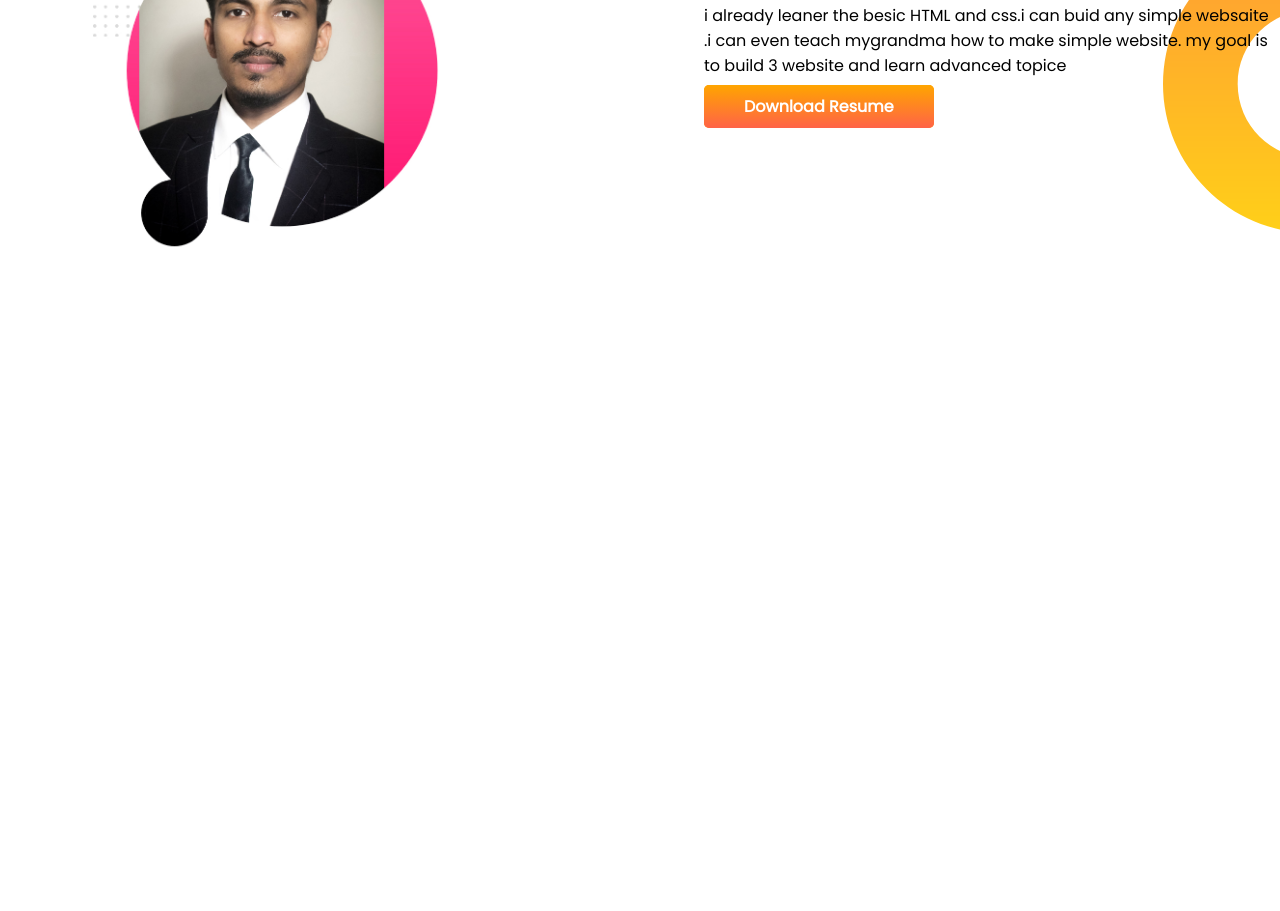
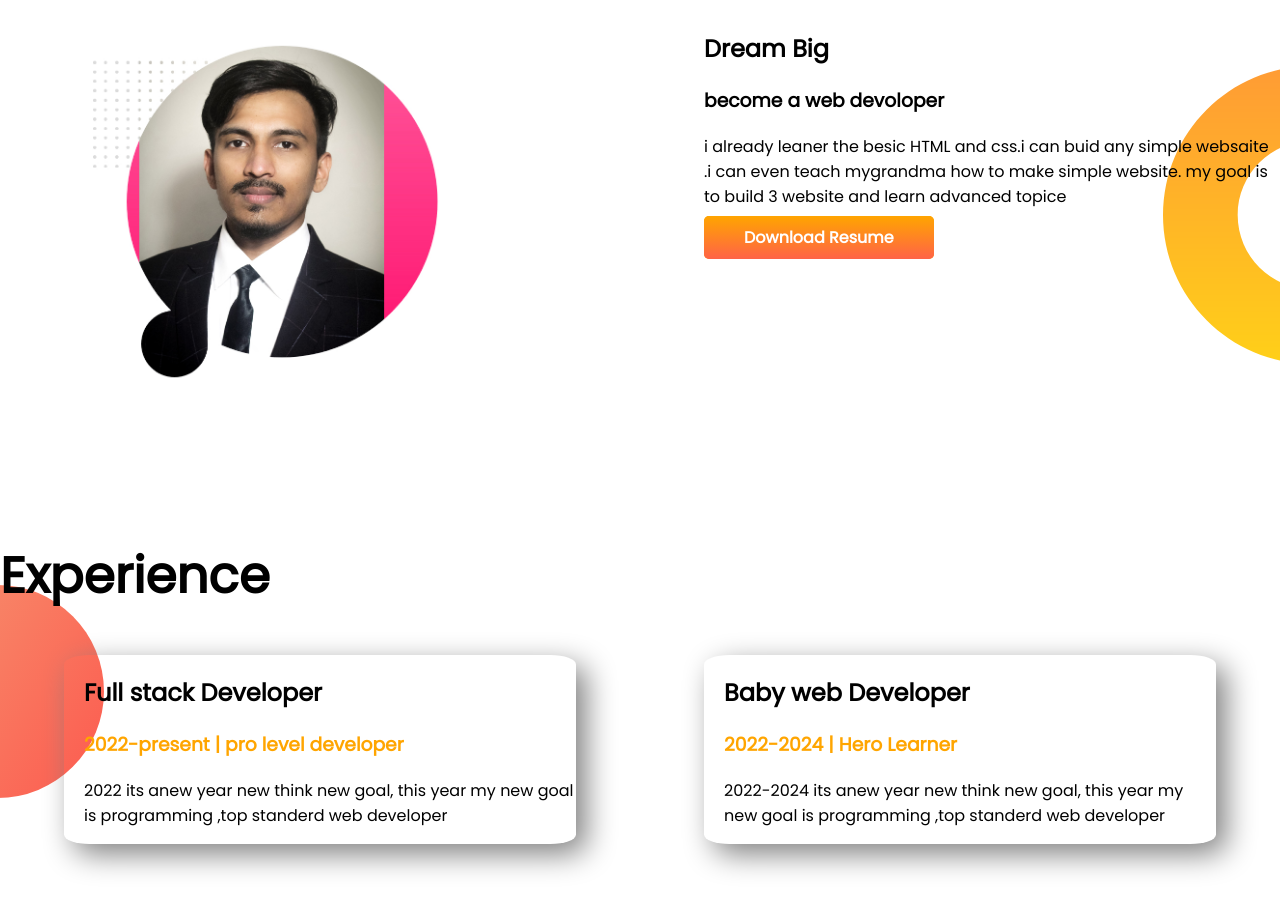
Before and after one commit to Azizulhaquerasel/developer-portfolio, a plain HTML site: page index.html in a window 1280 px wide. Shown: the part 647-1558 px from the top of the page. Before the commit the page ends 1055 px from the top, so only its background shows below. Drawn offline with Linux system fonts and the light colour scheme.

```diff
--- a/index.html
+++ b/index.html
@@ -11,7 +11,7 @@
      <link rel="stylesheet" href="style.css">
 </head>
 <body>
- <section class="top-banner">
+ <section class="top-banner flexible-container">
     <div class="half-width">
 
         <h1>Welcome to</h1>
@@ -27,7 +27,7 @@
          <img src="images/new pro-bg.jpg" alt="">
         </div>
  </section>
- <section class="dream-big">
+ <section class="dream-big flexible-container">
      <div class="half-width">
          <img src="images/anuther -bg.jpg" alt="">
      </div>
@@ -39,5 +39,27 @@
          <a class="link-button" target = "_blank"href=""> Download Resume</a>
         </div>
  </section>
+
+
+ <section class="Experience-area">
+
+<h1> Experience </h1>
+
+<div class="flexible-container">
+    <div class="Experience-item">
+        <h2>Full stack Developer</h2>
+        <h3 class="orange-color">2022-present | pro level developer</h3>
+        <p>2022 its anew year new think new goal, this year my new goal is programming ,top standerd web developer</p>
+        </div>
+        <div class="Experience-item">
+            <h2>Baby web Developer</h2>
+            <h3 class="orange-color"> 2022-2024 | Hero Learner  </h3>
+            <p>2022-2024 its anew year new think new goal, this year my new goal is programming ,top standerd web developer
+            </p>
+        </div>
+</div>
+
+
+ </section>
 </body>
 </html>
--- a/style.css
+++ b/style.css
@@ -2,15 +2,17 @@
     font-family: 'Poppins', sans-serif;
     margin: 0px;
 }
-hi{
+h1{
     font-size: 50px;
+}
+h2{
 
 }
 .orange-color{
     color: orange;
 
 }
-section{
+.flexible-container{
     display: flex;
     margin-bottom: 120px ;
 }
@@ -39,3 +41,20 @@
     background-repeat: no-repeat ;
     background-position: right ;
 }
+.Experience-area{
+background-image:url(images/exp-bg.png);
+background-repeat: no-repeat;
+background-position: left;
+}
+
+.Experience-item{
+    width:40% ;
+    margin-left: 5%;
+    margin-right: 5%;
+    padding-left: 20px;
+    border-radius: 5%;
+
+    box-shadow: 10px 10px 30px gray;
+    border: 10px salmon;
+    border-image: linear-gradient(#f6b73c, #4d9f0c) 30;;
+}
```
